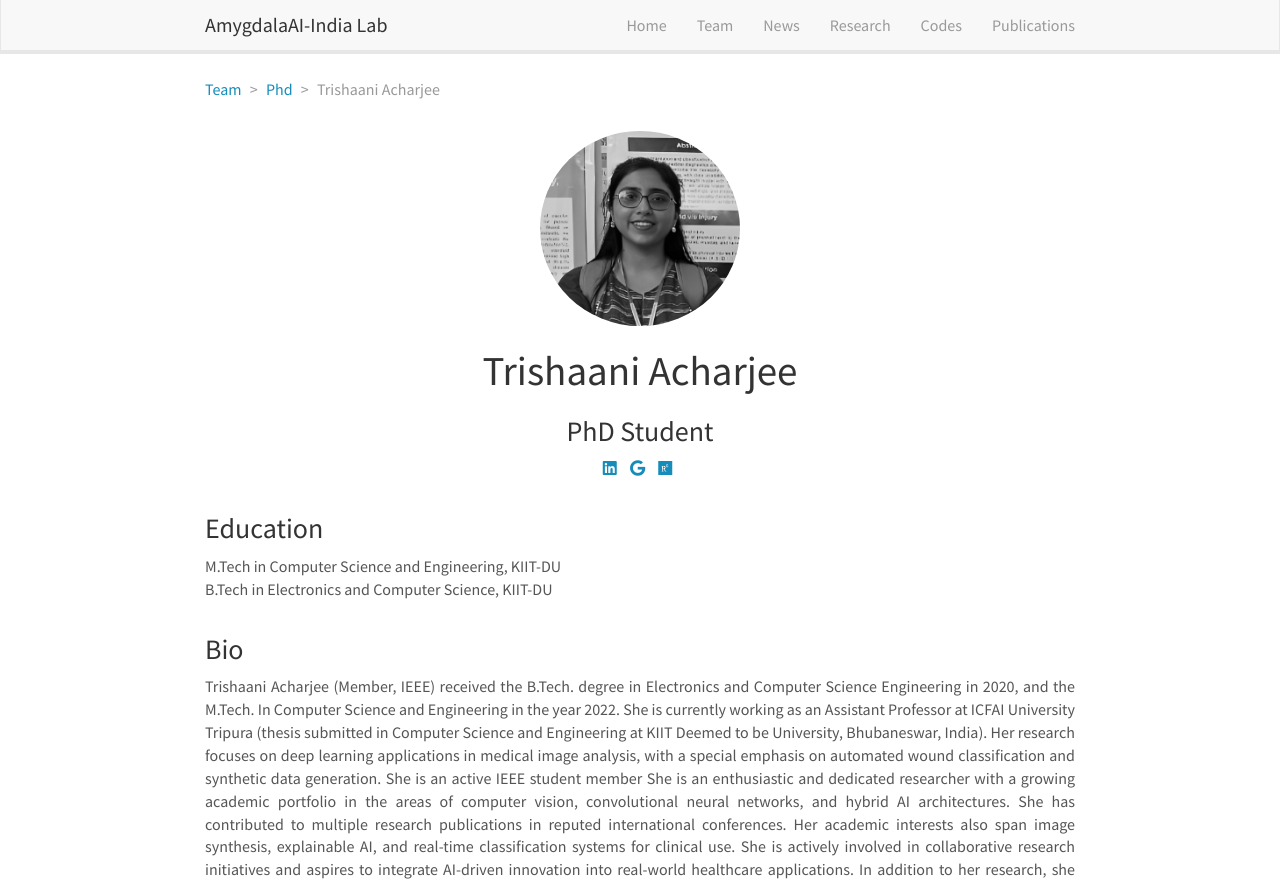
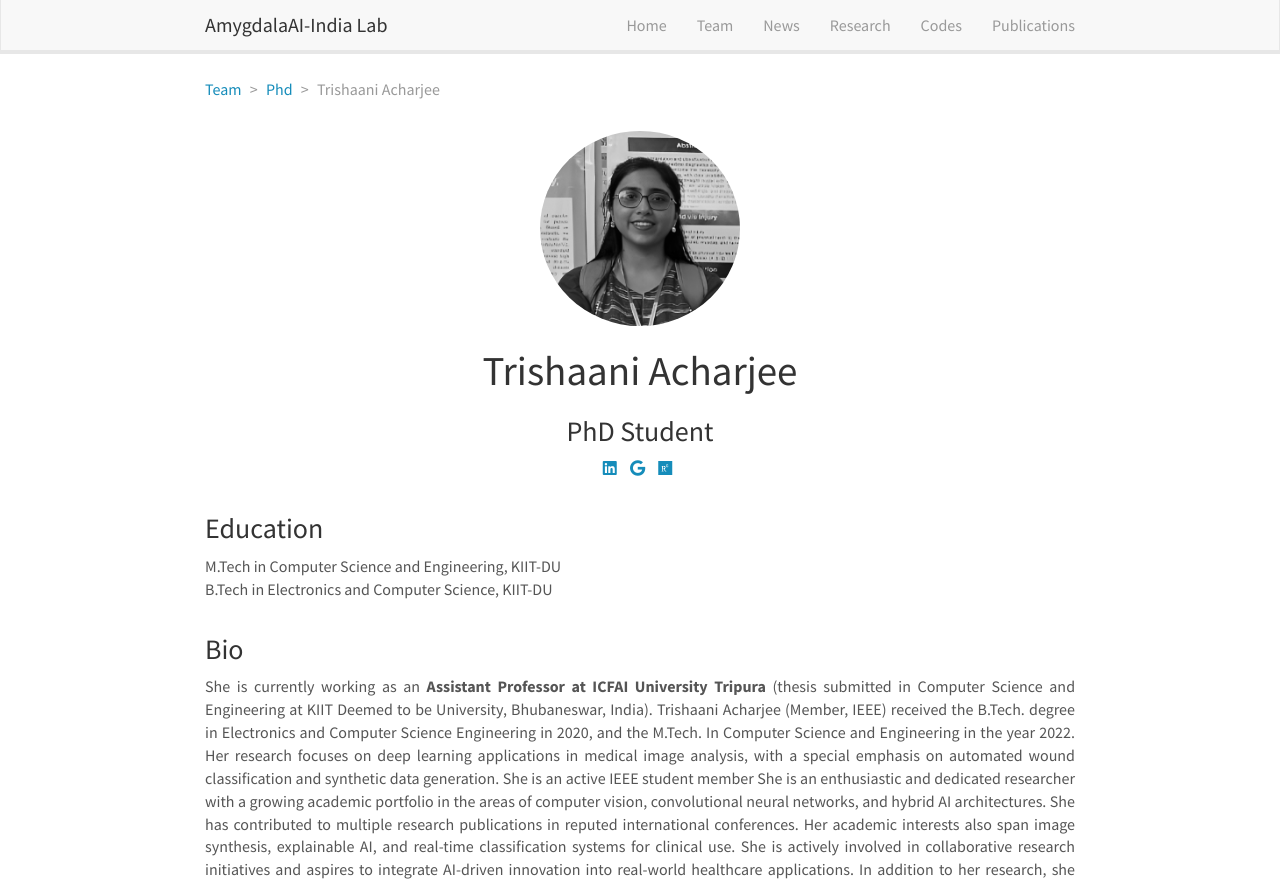
Before and after one commit to amygdalaaiindia/amygdalaaiindia.github.io, a Jekyll site: the page built from _pages/team/_posts/2016-05-10-researcher-phd.md, in a window 1280 px wide and 1218 px high. Shown: the top 884 px of the window. Built offline with Jekyll 4.4.1, drawn with Linux system fonts in a browser that asks for light colours; nearby versions of some CDN libraries; some of the changed text lies outside the part shown.

Commit message:
Update 2016-05-10-researcher-phd.md

```diff
--- a/_pages/team/_posts/2016-05-10-researcher-phd.md
+++ b/_pages/team/_posts/2016-05-10-researcher-phd.md
@@ -16,5 +16,5 @@
  - B.Tech in Electronics and Computer Science, KIIT-DU
 ---
 
-Trishaani Acharjee (Member, IEEE) received the B.Tech. degree in Electronics and Computer Science Engineering in 2020, and the M.Tech. In Computer Science and Engineering in the year 2022. She is currently working as an Assistant Professor at ICFAI University Tripura (thesis submitted in Computer Science and Engineering at KIIT Deemed to be University, Bhubaneswar, India). Her research focuses on deep learning applications in medical image analysis, with a special emphasis on automated wound classification and synthetic data generation. She is an active IEEE student member She is an enthusiastic and dedicated researcher with a growing academic portfolio in the areas of computer vision, convolutional neural networks, and hybrid AI architectures.
+She is currently working as an **Assistant Professor at ICFAI University Tripura** (thesis submitted in Computer Science and Engineering at KIIT Deemed to be University, Bhubaneswar, India). Trishaani Acharjee (Member, IEEE) received the B.Tech. degree in Electronics and Computer Science Engineering in 2020, and the M.Tech. In Computer Science and Engineering in the year 2022. Her research focuses on deep learning applications in medical image analysis, with a special emphasis on automated wound classification and synthetic data generation. She is an active IEEE student member She is an enthusiastic and dedicated researcher with a growing academic portfolio in the areas of computer vision, convolutional neural networks, and hybrid AI architectures.
 She has contributed to multiple research publications in reputed international conferences. Her academic interests also span image synthesis, explainable AI, and real-time classification systems for clinical use. She is actively involved in collaborative research initiatives and aspires to integrate AI-driven innovation into real-world healthcare applications. In addition to her research, she enjoys academic writing, staying updated on emerging technologies, and mentoring junior scholars in AI/ML. She aims to pursue a career in academia, combining research excellence with impactful teaching.
```
